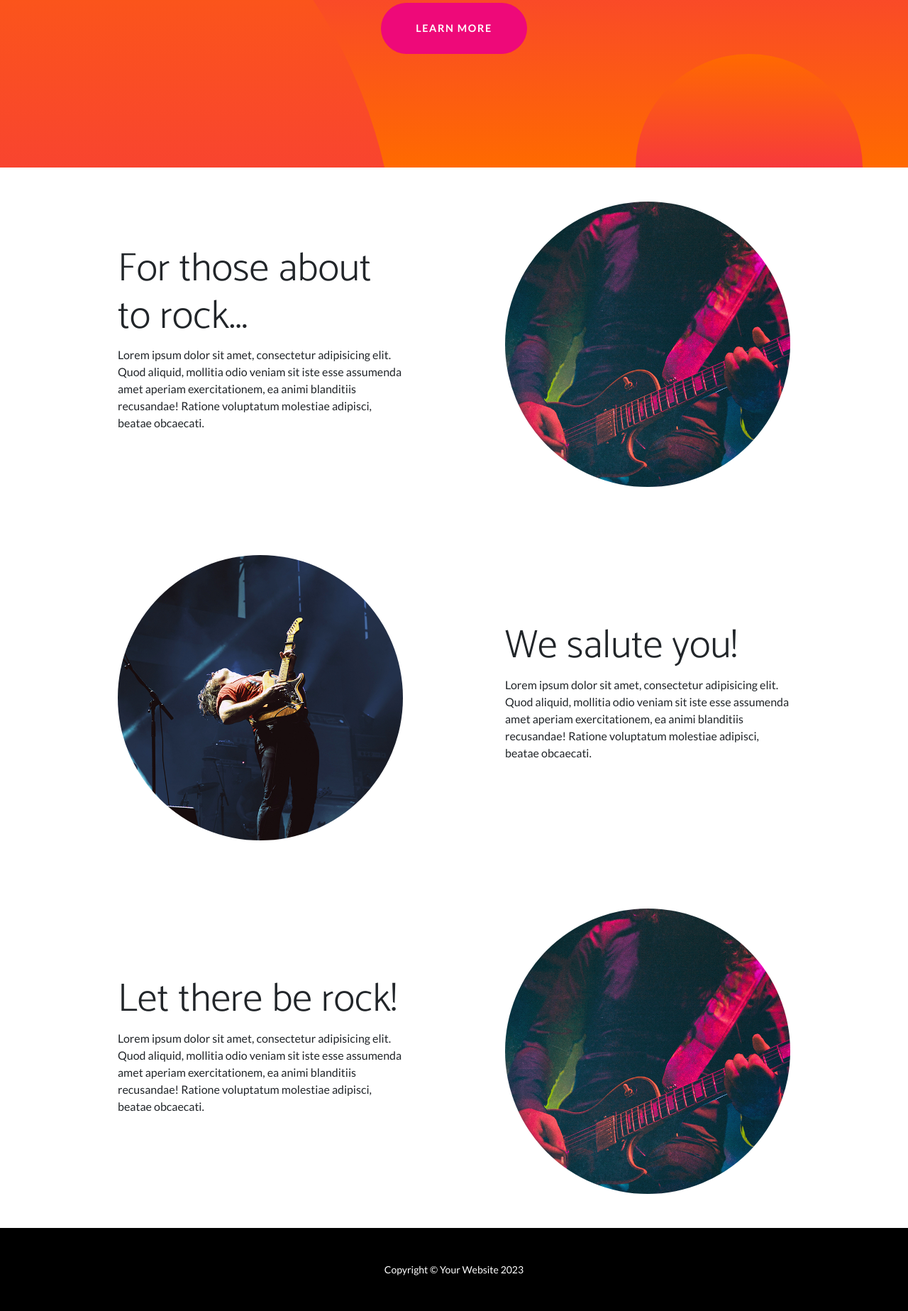
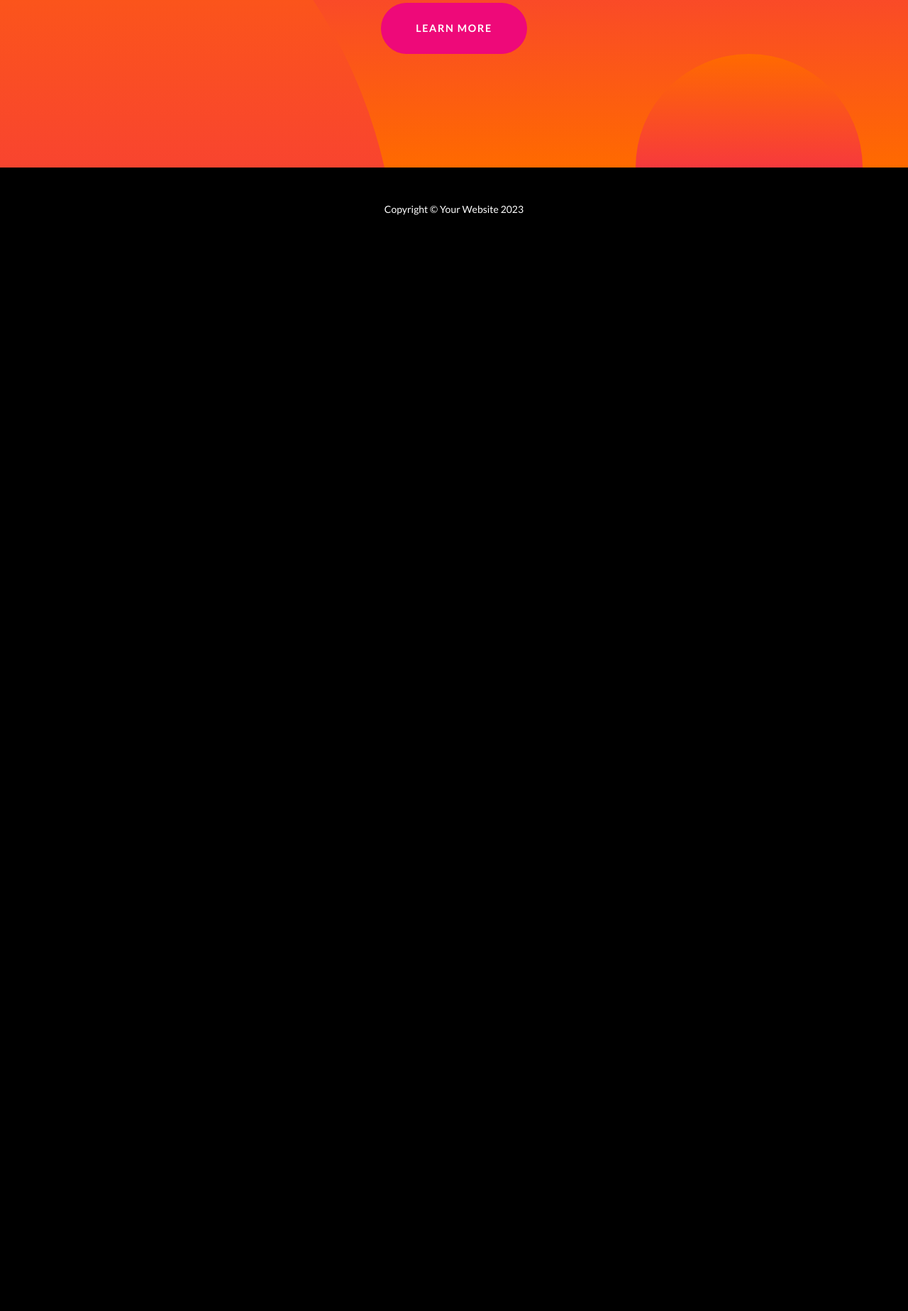
Before and after one commit to kndtoranzo/Toranzo-Candela--3ra-pre-entrega, a Django app: page / in a window 1280 px wide. Shown: the part 489-2336 px from the top of the page at 71% size. After the commit the page ends 792 px from the top, so only its background shows below. Run offline with Django 5.2, Linux system fonts and the light colour scheme; some libraries are stand-ins or nearby versions.

Commit message:
hice herencia de templates

```diff
--- a/templates/index.html
+++ b/templates/index.html
@@ -44,54 +44,9 @@
             <div class="bg-circle-3 bg-circle"></div>
             <div class="bg-circle-4 bg-circle"></div>
         </header>
-        <!-- Content section 1-->
-        <section id="scroll">
-            <div class="container px-5">
-                <div class="row gx-5 align-items-center">
-                    <div class="col-lg-6 order-lg-2">
-                        <div class="p-5"><img class="img-fluid rounded-circle" src={% static "assets/img/03.jpg" %} alt="..." /></div>
-                    </div>
-                    <div class="col-lg-6 order-lg-1">
-                        <div class="p-5">
-                            <h2 class="display-4">For those about to rock...</h2>
-                            <p>Lorem ipsum dolor sit amet, consectetur adipisicing elit. Quod aliquid, mollitia odio veniam sit iste esse assumenda amet aperiam exercitationem, ea animi blanditiis recusandae! Ratione voluptatum molestiae adipisci, beatae obcaecati.</p>
-                        </div>
-                    </div>
-                </div>
-            </div>
-        </section>
-        <!-- Content section 2-->
-        <section>
-            <div class="container px-5">
-                <div class="row gx-5 align-items-center">
-                    <div class="col-lg-6">
-                        <div class="p-5"><img class="img-fluid rounded-circle" src="assets/img/02.jpg" alt="..." /></div>
-                    </div>
-                    <div class="col-lg-6">
-                        <div class="p-5">
-                            <h2 class="display-4">We salute you!</h2>
-                            <p>Lorem ipsum dolor sit amet, consectetur adipisicing elit. Quod aliquid, mollitia odio veniam sit iste esse assumenda amet aperiam exercitationem, ea animi blanditiis recusandae! Ratione voluptatum molestiae adipisci, beatae obcaecati.</p>
-                        </div>
-                    </div>
-                </div>
-            </div>
-        </section>
-        <!-- Content section 3-->
-        <section>
-            <div class="container px-5">
-                <div class="row gx-5 align-items-center">
-                    <div class="col-lg-6 order-lg-2">
-                        <div class="p-5"><img class="img-fluid rounded-circle" src="assets/img/03.jpg" alt="..." /></div>
-                    </div>
-                    <div class="col-lg-6 order-lg-1">
-                        <div class="p-5">
-                            <h2 class="display-4">Let there be rock!</h2>
-                            <p>Lorem ipsum dolor sit amet, consectetur adipisicing elit. Quod aliquid, mollitia odio veniam sit iste esse assumenda amet aperiam exercitationem, ea animi blanditiis recusandae! Ratione voluptatum molestiae adipisci, beatae obcaecati.</p>
-                        </div>
-                    </div>
-                </div>
-            </div>
-        </section>
+        <main>
+            {% block main %}{% endblock main %}
+        </main>
         <!-- Footer-->
         <footer class="py-5 bg-black">
             <div class="container px-5"><p class="m-0 text-center text-white small">Copyright &copy; Your Website 2023</p></div>
```
Also changed, not shown: templates/uñas_templates/creacion.html (+8 -11 lines), inicio/templates/inicio/inicio.html (line endings or trailing spaces).
